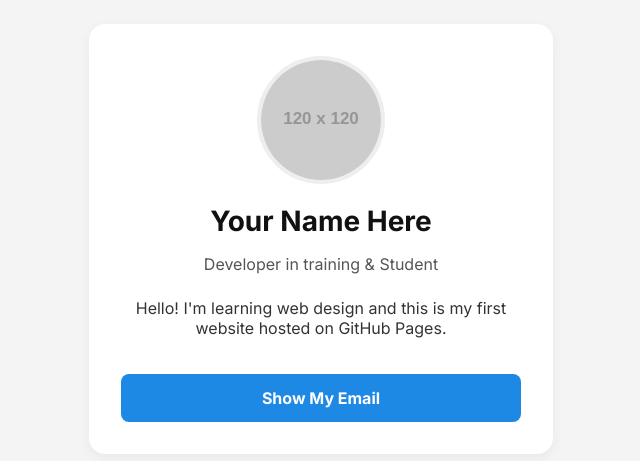
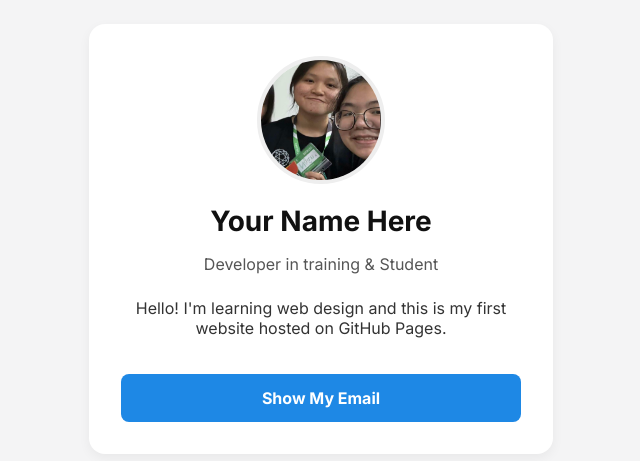
Before and after one commit to nguyenkimngan08022025-boop/nguyenkimngan08022025-boop.github.io, a plain HTML site: page index.html in a window 1280 px wide. Shown: the part 161-622 px from the top of the page, without its empty margins (319-959 px from the left). Drawn offline with Linux system fonts and the light colour scheme; placeholder pictures from the web are drawn by us.

Commit message:
changing profile avt

```diff
--- a/index.html
+++ b/index.html
@@ -110,7 +110,7 @@
     <main class="card">
 
         <!-- Thay link ảnh này bằng link ảnh của bạn sau! -->
-        <img src="https://placehold.co/120x120/1e88e5/ffffff?text=Me" alt="My profile picture" class="profile-pic">
+        <img src="Github avt.png" alt="My profile picture" class="profile-pic">
 
         <!-- THAY ĐỔI NHỮNG DÒNG NÀY -->
         <h1>Your Name Here</h1>
```
Also changed, not shown: Github avt.png (added).
